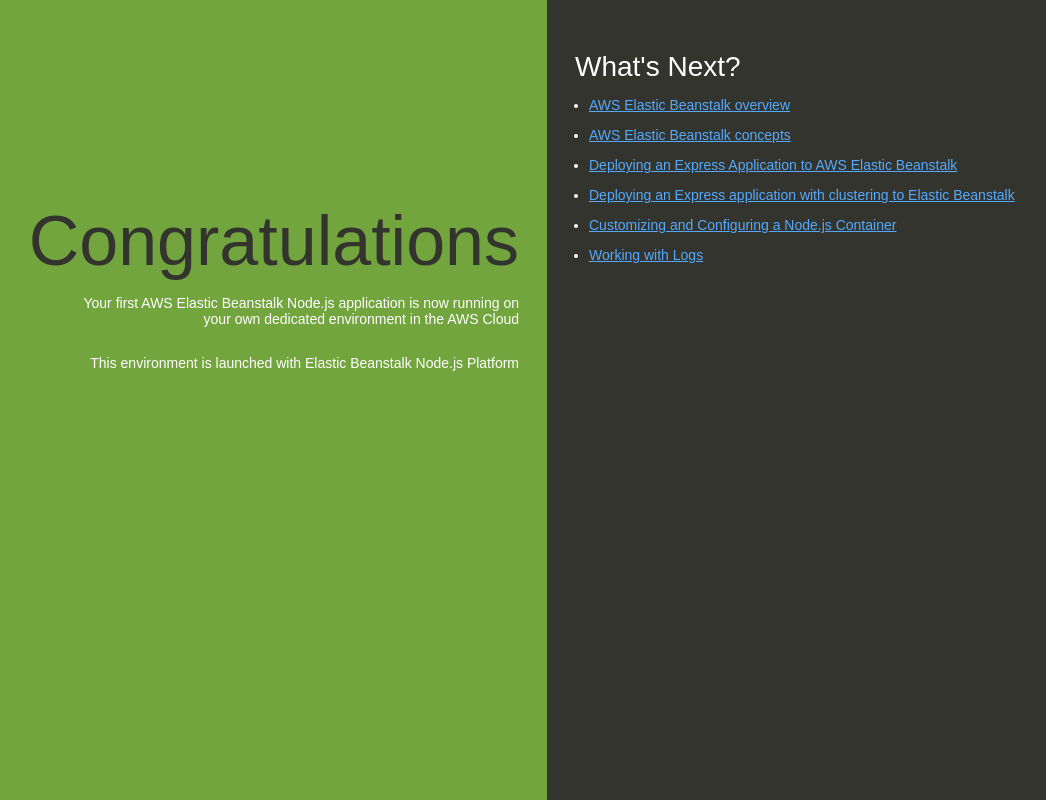
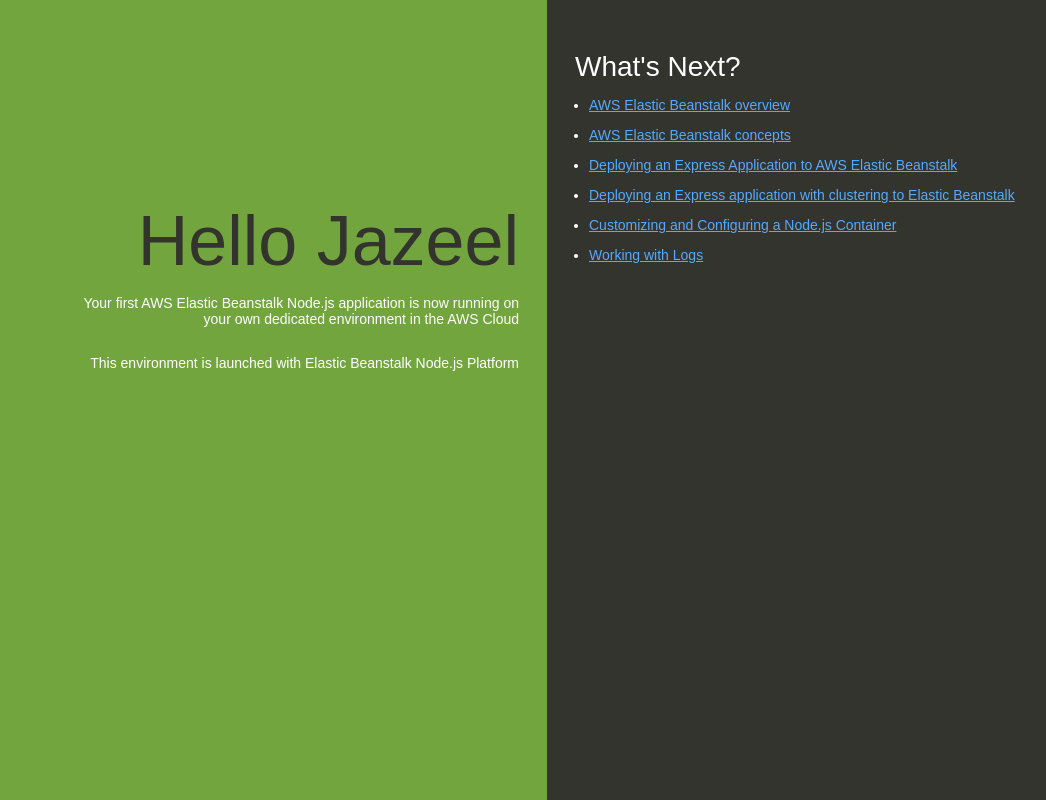
Before and after one commit to jaezeu/terraform-eb-infra, a website: page nodejs/index.html in a window 1280 px wide. Shown: the whole page, without its empty margins (93-1139 px from the left). Drawn offline with Linux system fonts and the light colour scheme.

Commit message:
Update index.html

```diff
--- a/nodejs/index.html
+++ b/nodejs/index.html
@@ -74,7 +74,7 @@
   </head>
   <body>
     <div class="textColumn">
-      <h1>Congratulations</h1>
+      <h1>Hello Jazeel</h1>
       <p>Your first AWS Elastic Beanstalk Node.js application is now running on your own dedicated environment in the AWS Cloud</p>
       <p>This environment is launched with Elastic Beanstalk Node.js Platform</p>
     </div>
```
